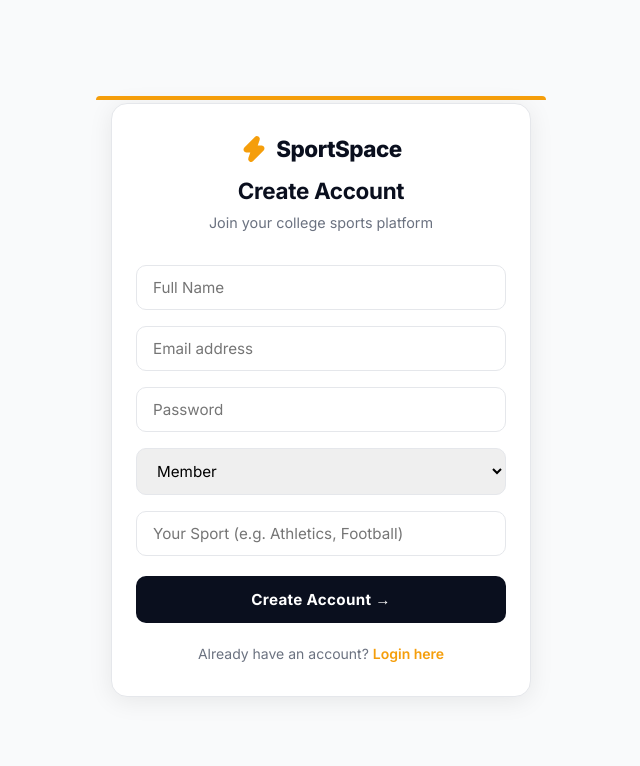
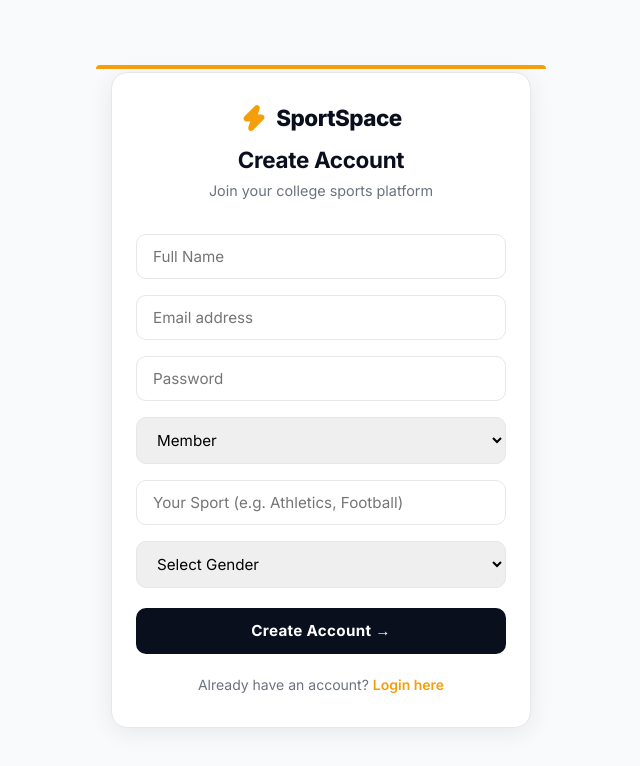
Before and after one commit to shrutijanghu246-ctrl/Sport_Space, a React (Vite) app in the folder frontend/: page /register in a window 1280 px wide. Shown: the top 766 px of the page, without its empty margins (319-959 px from the left). Built offline with nearby package versions, Linux system fonts and the light colour scheme; no server answers.

Commit message:
feat: gender based captains

```diff
--- a/frontend/src/pages/RegisterPage.jsx
+++ b/frontend/src/pages/RegisterPage.jsx
@@ -10,6 +10,7 @@
     password: "",
     role: "member",
     sport: "",
+    gender: "",
   });
   const [error, setError] = useState("");
   const [loading, setLoading] = useState(false);
@@ -104,6 +105,17 @@
             style={styles.input}
             required
           />
+          <select
+            name="gender"
+            value={formData.gender}
+            onChange={handleChange}
+            style={styles.input}
+            required
+          >
+            <option value="">Select Gender</option>
+            <option value="male">Male</option>
+            <option value="female">Female</option>
+          </select>
           <button type="submit" style={styles.button} disabled={loading}>
             {loading ? "Creating account..." : "Create Account →"}
           </button>
```
Also changed, not shown: 2 other files (tests, documents, lock files or other folders).
